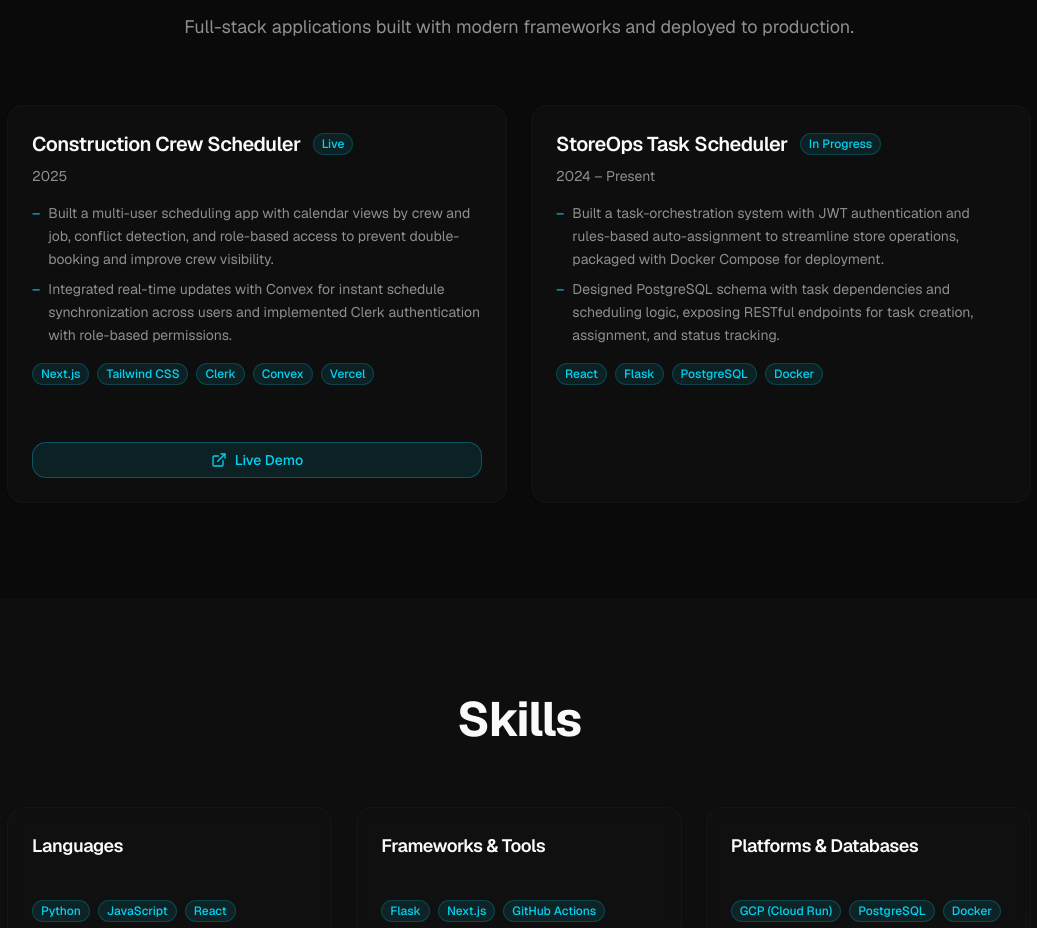
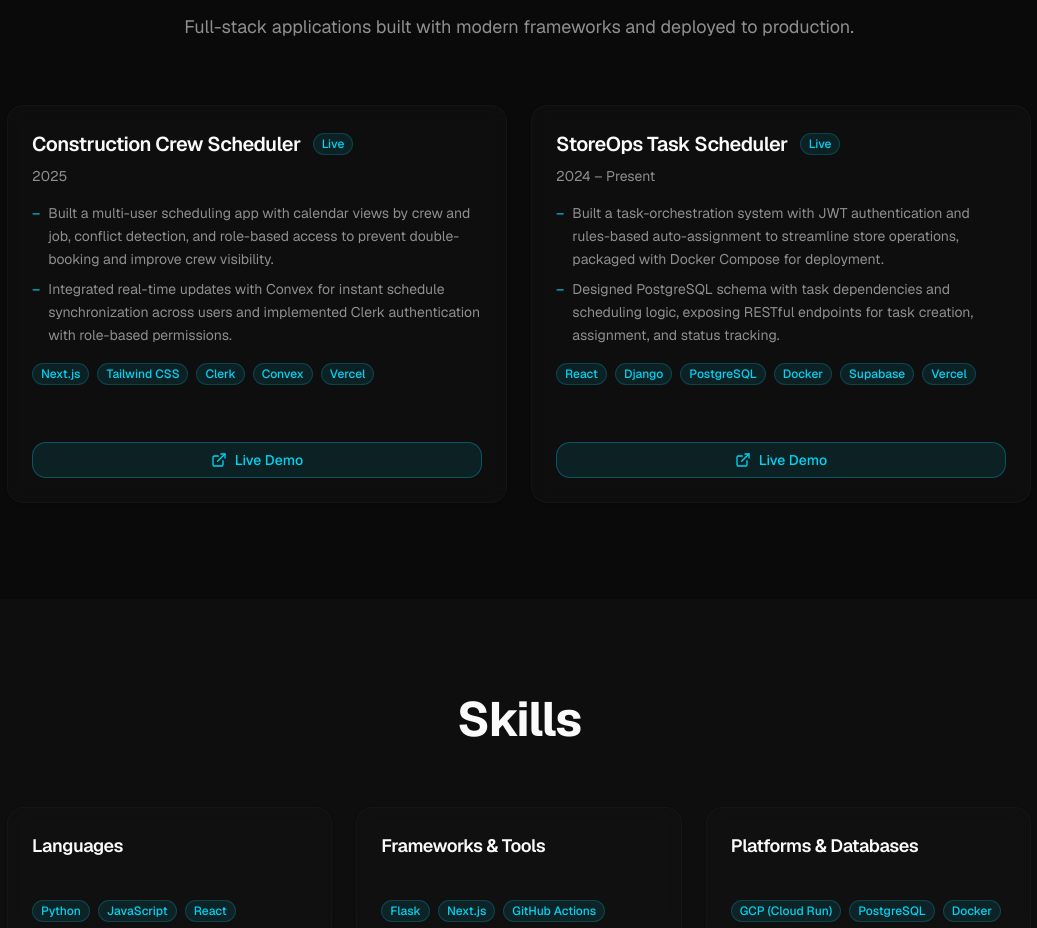
Before and after one commit to hakimalkafah/hakimalkafah.github.io, a Next.js app: page / in a window 1280 px wide. Shown: the part 1701-2629 px from the top of the page, without its empty margins (121-1158 px from the left). Built offline with nearby package versions, Linux system fonts and the light colour scheme.

Commit message:
Add StoreOps live demo link

```diff
--- a/components/projects.tsx
+++ b/components/projects.tsx
@@ -24,10 +24,10 @@ const projects = [
       "Built a task-orchestration system with JWT authentication and rules-based auto-assignment to streamline store operations, packaged with Docker Compose for deployment.",
       "Designed PostgreSQL schema with task dependencies and scheduling logic, exposing RESTful endpoints for task creation, assignment, and status tracking.",
     ],
-    tech: ["React", "Flask", "PostgreSQL", "Docker"],
+    tech: ["React", "Django", "PostgreSQL", "Docker", "Supabase", "Vercel"],
     year: "2024 – Present",
-    status: "In Progress",
-    demo: "#",
+    status: "Live",
+    demo: "https://task-manager-frontend-mu-lime.vercel.app",
   },
 ]
 
```
Also changed, not shown: tsconfig.json (+20 -5 lines).
